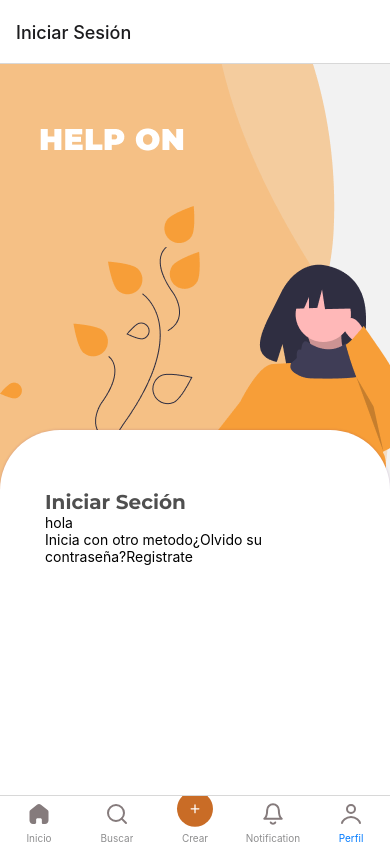
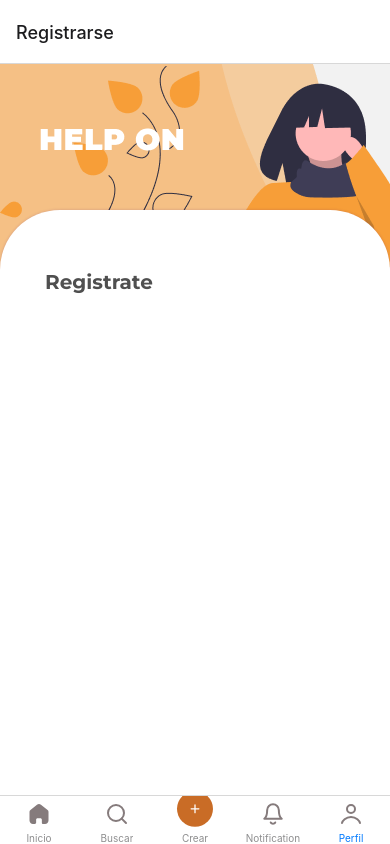
Before and after one commit to josephv2210/Help-On-React, a React Native app: screen /Perfil in a window 390 px wide. Built offline with nearby package versions, Linux system fonts and the light colour scheme.

Commit message:
funcional

```diff
--- a/package.json
+++ b/package.json
@@ -15,8 +15,8 @@
     "@react-navigation/native": "^6.0.13",
     "@react-navigation/native-stack": "^6.9.1",
     "@react-navigation/stack": "^6.3.4",
-    "@rneui/base": "^0.0.0-edge.2",
-    "@rneui/themed": "^0.0.0-edge.2",
+    "@rneui/base": "^4.0.0-rc.7",
+    "@rneui/themed": "^4.0.0-rc.7",
     "deprecated-react-native-prop-types": "^2.3.0",
     "expo": "~46.0.16",
     "expo-status-bar": "~1.4.0",
@@ -32,7 +32,7 @@
     "react-native-svg": "12.3.0",
     "react-native-vector-icons": "^9.2.0",
     "react-native-viewport-units": "^0.0.5",
-    "react-native-web": "~0.18.7"
+    "react-native-web": "^0.18.10"
   },
   "devDependencies": {
     "@babel/core": "^7.12.9"
--- a/src/components/account/RegisterForm.js
+++ b/src/components/account/RegisterForm.js
@@ -1,13 +1,12 @@
 import { StyleSheet, Text, View } from 'react-native'
-// import {Input} from 'react-native-element'
 import React from 'react'
 
 export default function RegisterForm() {
-  return (
-    <View>
-      {/* <Input/> */}
-    </View>
-  )
+    return (
+        <View>
+
+        </View>
+    )
 }
 
 const styles = StyleSheet.create({})
--- a/src/navigation/AccountStack.js
+++ b/src/navigation/AccountStack.js
@@ -9,7 +9,7 @@ const Stack = createStackNavigator()
 export default function AccountStack() {
     return (
         <Stack.Navigator
-            initialRouteName="login"
+            initialRouteName="register"
         >
             <Stack.Screen
                 name="login"
```
Also changed, not shown: 2 other files (tests, documents, lock files or other folders).
